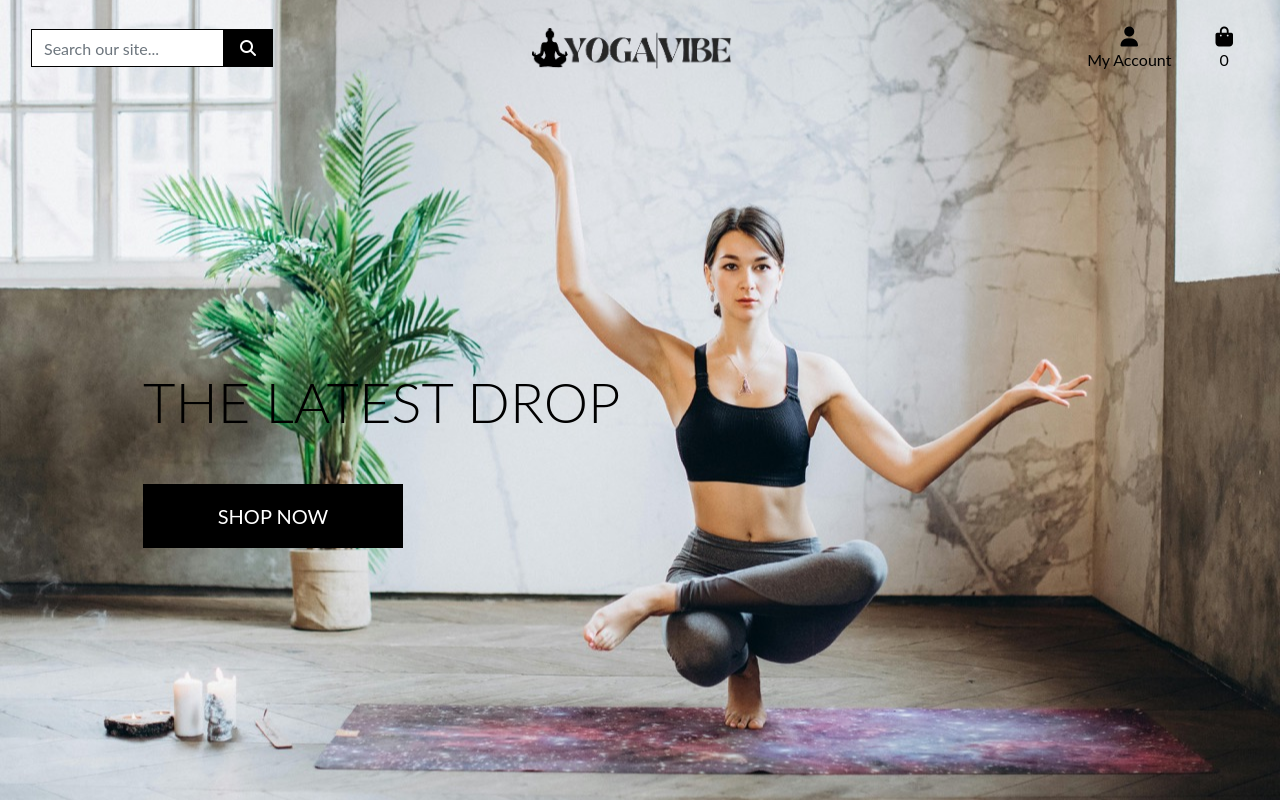
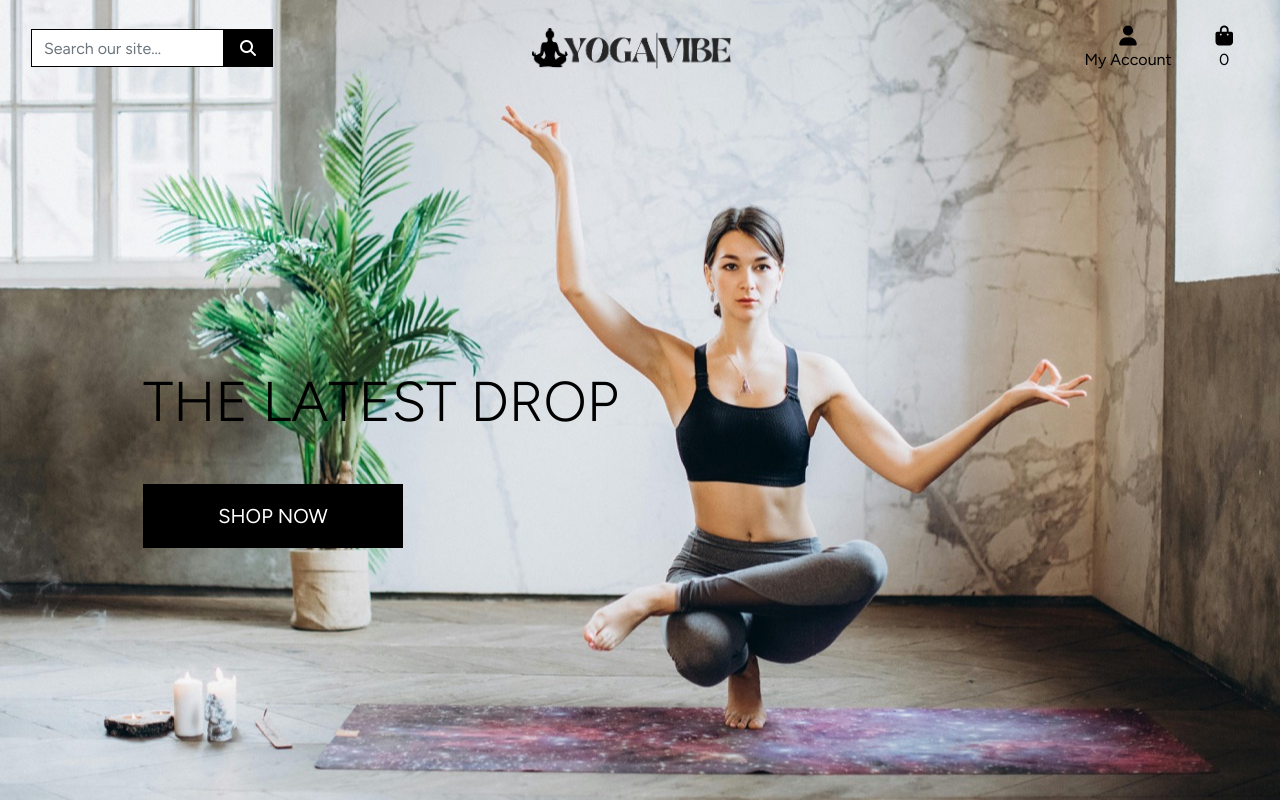
Before and after one commit to DilaraUcar/yoga_vibe_p5, a Django app: page / in a window 1280 px wide. Run offline with Django 3.2, Linux system fonts and the light colour scheme; some libraries are stand-ins or nearby versions.

Commit message:
Added google fonts

```diff
--- a/static/css/base.css
+++ b/static/css/base.css
@@ -7,7 +7,7 @@ body {
     background-size: cover;
     height: calc(100vh - 164px);
     color: #555;
-    font-family: 'Lato';
+    font-family: 'Figtree';
 }
 
 /* from Bulma */
--- a/templates/base.html
+++ b/templates/base.html
@@ -18,6 +18,10 @@
     <!-- Bootstrap -->
     <link rel="stylesheet" href="https://stackpath.bootstrapcdn.com/bootstrap/4.4.1/css/bootstrap.min.css"
         integrity="sha384-Vkoo8x4CGsO3+Hhxv8T/Q5PaXtkKtu6ug5TOeNV6gBiFeWPGFN9MuhOf23Q9Ifjh" crossorigin="anonymous">
+    <!-- Google fonts -->
+        <link rel="preconnect" href="https://fonts.googleapis.com">
+        <link rel="preconnect" href="https://fonts.gstatic.com" crossorigin>
+        <link href="https://fonts.googleapis.com/css2?family=Figtree:ital,wght@0,300..900;1,300..900&display=swap" rel="stylesheet">
     <!-- Custom CSS -->
     <link rel="stylesheet" href="{% static 'css/base.css' %}">
     {% endblock %}
```
